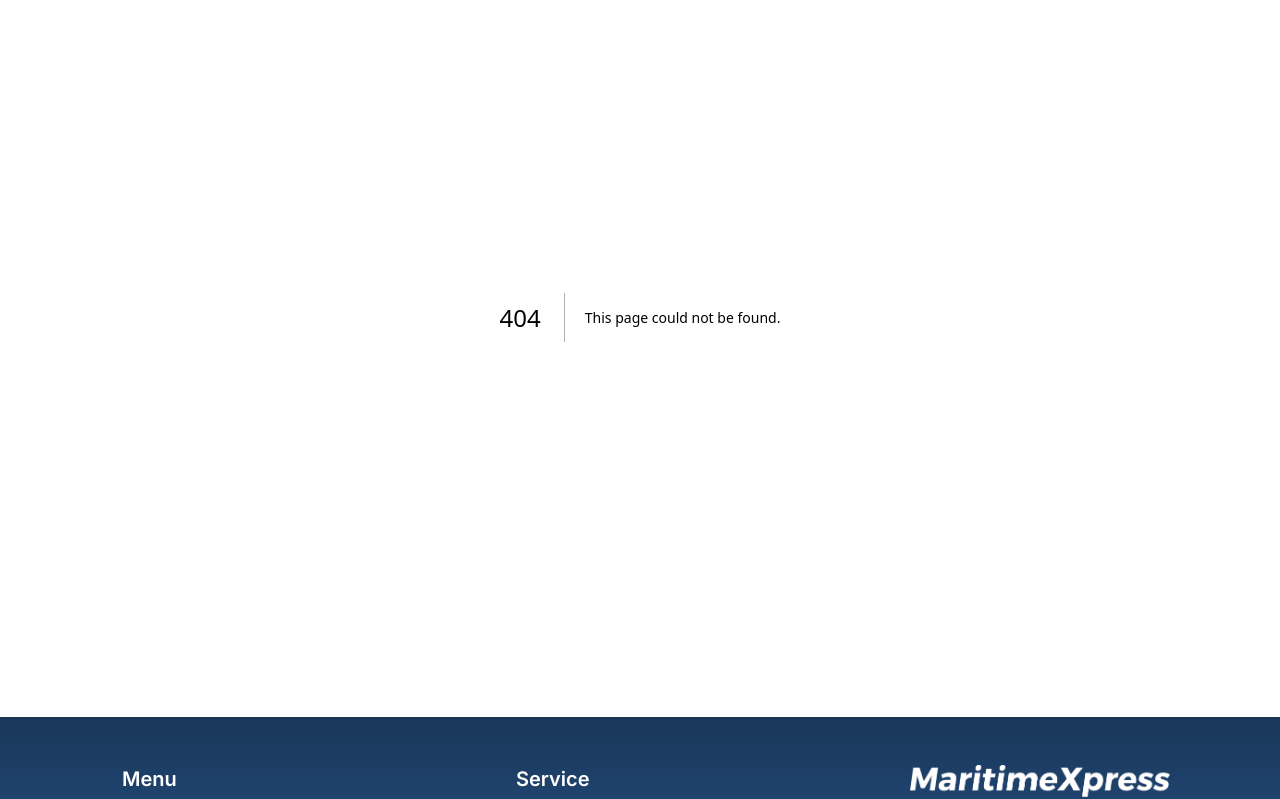
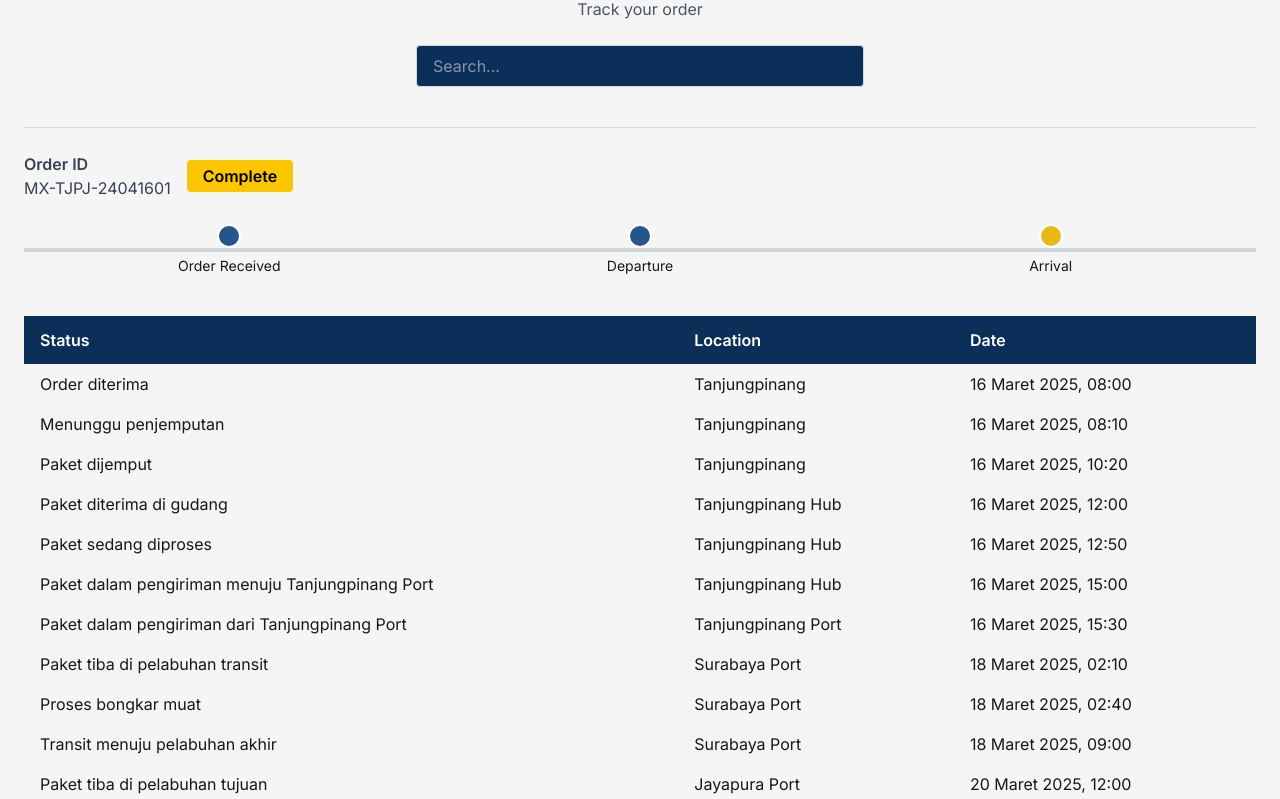
Before and after one commit to diimass26/MaritimeXpress, a Next.js app: page /track in a window 1280 px wide. Before the commit this address had no page. Shown: the part 184-983 px from the top of the page. Built offline with nearby package versions, Linux system fonts and the light colour scheme.

Commit message:
Creats TrackPage

```diff
--- /dev/null
+++ b/src/app/track/page.tsx
@@ -0,0 +1,92 @@
+export default function TrackPage() {
+  return (
+    <main className="max-w-7xl mx-auto px-6 py-10">
+      {/* Header */}
+      <section className="text-center mb-10">
+        <h1 className="text-3xl md:text-4xl font-bold">Order Tracking</h1>
+        <p className="text-gray-600">Track your order</p>
+
+        <div className="mt-6 max-w-md mx-auto">
+          <input
+            type="text"
+            placeholder="Search..."
+            className="w-full px-4 py-2 border border-gray-300 rounded bg-[#0C2F5A] text-white focus:outline-none"
+          />
+        </div>
+      </section>
+
+      {/* Order ID + Status */}
+      <div className="border-t border-gray-300 pt-6 mb-10">
+        <div className="flex items-center gap-4 mb-6">
+            {/* Order ID Block */}
+            <div className="text-sm sm:text-base text-gray-700">
+                <p className="font-semibold">Order ID</p>
+                <p>MX-TJPJ-24041601</p>
+            </div>
+
+            {/* Status Badge */}
+            <span className="bg-yellow-400 text-black px-4 py-1 rounded font-semibold">
+                Complete
+            </span>
+        </div>
+
+        {/* Progress Bar */}
+        <div className="relative flex items-center justify-between mb-10">
+          <div className="absolute left-0 right-0 h-1 bg-gray-300 z-0 top-1/2 transform -translate-y-1/2" />
+          <div className="z-10 flex justify-between w-full">
+            {["Order Received", "Departure", "Arrival"].map((label, i) => (
+              <div key={i} className="flex flex-col items-center w-1/3">
+                <div
+                  className={`w-6 h-6 rounded-full ${
+                    i === 2
+                      ? "bg-[#EAB919]"
+                      : "bg-[#27548A]"
+                  } border-2 border-white z-10`}
+                />
+                <p className="text-sm mt-2 text-center">{label}</p>
+              </div>
+            ))}
+          </div>
+        </div>
+      </div>
+
+      {/* Tracking Table */}
+      <div className="overflow-x-auto">
+        <table className="w-full text-left border-collapse">
+          <thead>
+            <tr className="bg-[#0C2F5A] text-white">
+              <th className="px-4 py-3 font-semibold">Status</th>
+              <th className="px-4 py-3 font-semibold">Location</th>
+              <th className="px-4 py-3 font-semibold">Date</th>
+            </tr>
+          </thead>
+          <tbody>
+            {[
+              ["Order diterima", "Tanjungpinang", "16 Maret 2025, 08:00"],
+              ["Menunggu penjemputan", "Tanjungpinang", "16 Maret 2025, 08:10"],
+              ["Paket dijemput", "Tanjungpinang", "16 Maret 2025, 10:20"],
+              ["Paket diterima di gudang", "Tanjungpinang Hub", "16 Maret 2025, 12:00"],
+              ["Paket sedang diproses", "Tanjungpinang Hub", "16 Maret 2025, 12:50"],
+              ["Paket dalam pengiriman menuju Tanjungpinang Port", "Tanjungpinang Hub", "16 Maret 2025, 15:00"],
+              ["Paket dalam pengiriman dari Tanjungpinang Port", "Tanjungpinang Port", "16 Maret 2025, 15:30"],
+              ["Paket tiba di pelabuhan transit", "Surabaya Port", "18 Maret 2025, 02:10"],
+              ["Proses bongkar muat", "Surabaya Port", "18 Maret 2025, 02:40"],
+              ["Transit menuju pelabuhan akhir", "Surabaya Port", "18 Maret 2025, 09:00"],
+              ["Paket tiba di pelabuhan tujuan", "Jayapura Port", "20 Maret 2025, 12:00"],
+              ["Paket dalam pengiriman menuju Jayapura Hub", "Jayapura Port", "20 Maret 2025, 15:45"],
+              ["Paket diterima digudang", "Jayapura Hub", "20 Maret 2025, 20:05"],
+              ["Paket dalam pengantaran menuju alamat penerima", "Jayapura Hub", "21 Maret 2025, 08:10"],
+              ["Paket telah diterima", "Jayapura", "21 Maret 2025, 09:50"],
+            ].map(([status, location, date], i) => (
+              <tr key={i} className="even:bg-gray-100">
+                <td className="px-4 py-2">{status}</td>
+                <td className="px-4 py-2">{location}</td>
+                <td className="px-4 py-2">{date}</td>
+              </tr>
+            ))}
+          </tbody>
+        </table>
+      </div>
+    </main>
+  );
+}
```
